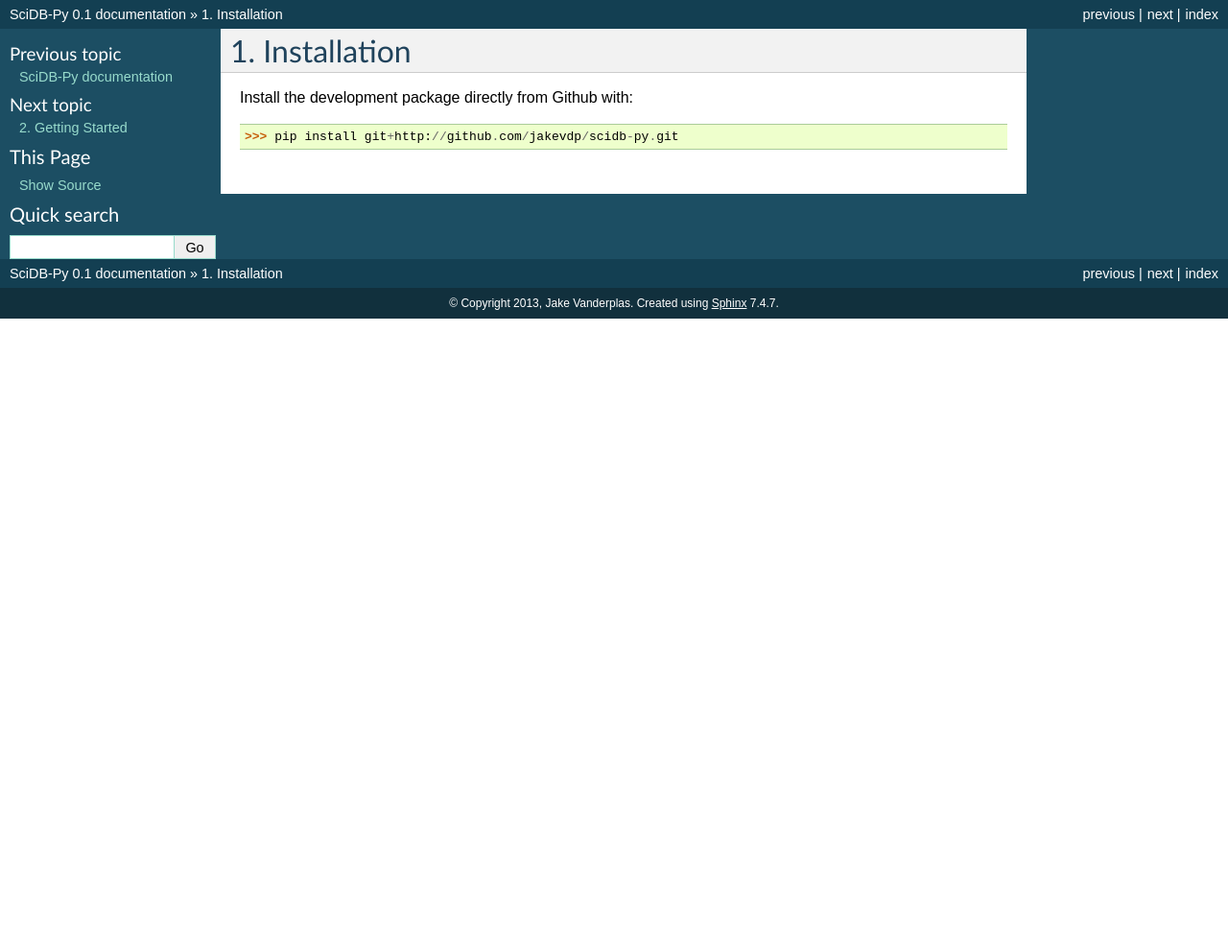
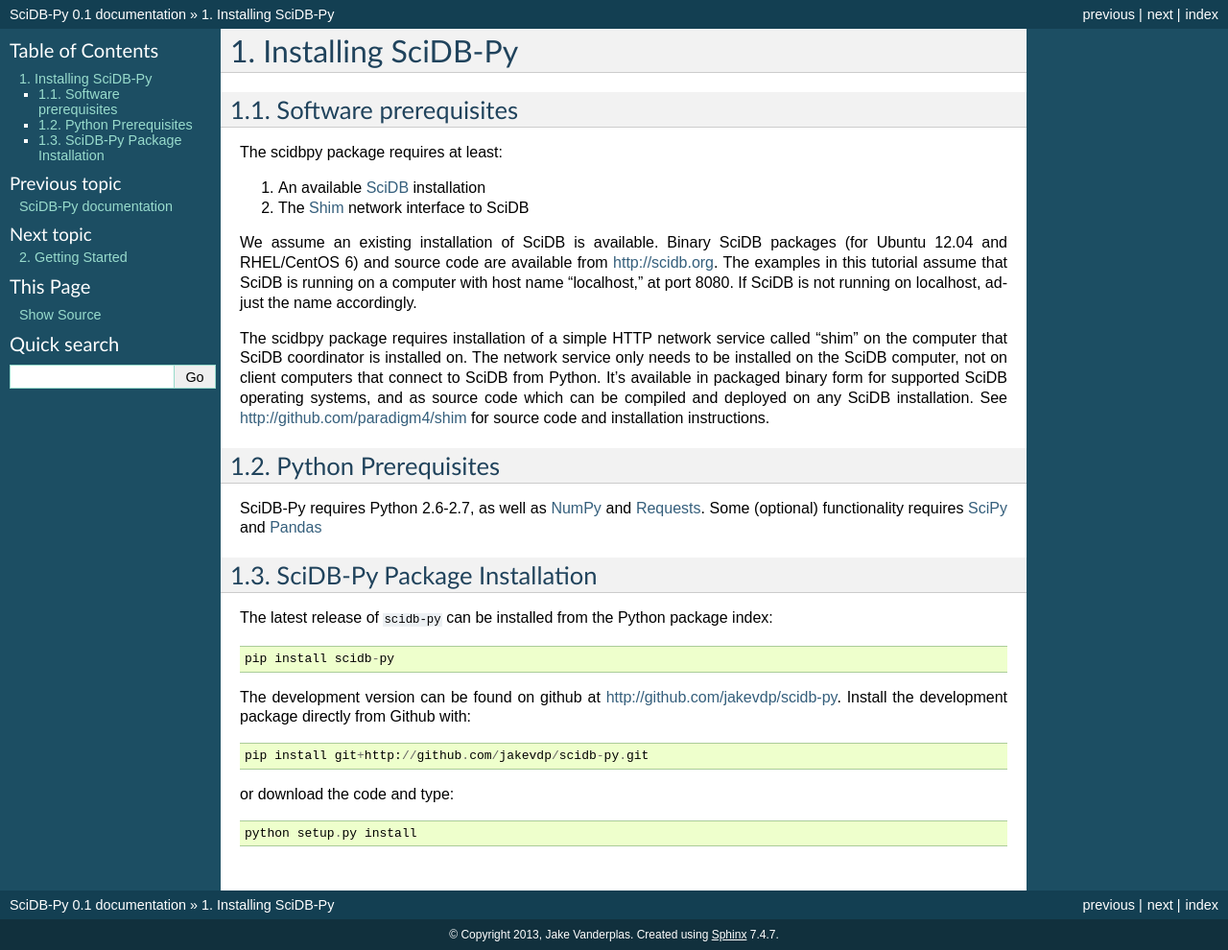
Before and after one commit to rvernica/SciDB-Py, a Sphinx documentation site: the page built from doc/install.rst, in a window 1280 px wide. Shown: the whole page at 96% size. Built offline with Sphinx 7.4.7, drawn with Linux system fonts in a browser that asks for light colours; formulas are drawn with MathJax 3; before the commit the page ends 900 px from its top, so only the background shows below that.

Commit message:
DOC: update install info

```diff
--- a/doc/getting_started.rst
+++ b/doc/getting_started.rst
@@ -5,4 +5,4 @@
 Getting Started
 ===============
 
-See the :ref:`tutorial` for more information.
+See :ref:`installing_scidbpy` and the :ref:`tutorial` for more information.
--- a/doc/install.rst
+++ b/doc/install.rst
@@ -1,7 +1,65 @@
-============
-Installation
-============
+.. _installing_scidbpy:
 
-Install the development package directly from Github with:
+===================
+Installing SciDB-Py
+===================
 
-    >>> pip install git+http://github.com/jakevdp/scidb-py.git
+
+Software prerequisites
+----------------------
+
+The scidbpy package requires at least:
+
+1. An available SciDB_ installation
+2. The Shim_ network interface to SciDB
+
+We assume an existing installation of SciDB is available. Binary SciDB packages
+(for Ubuntu 12.04 and RHEL/CentOS 6) and source code are available from
+http://scidb.org.  The examples in this tutorial assume that SciDB is running
+on a computer with host name "localhost," at port 8080.
+If SciDB is not running on localhost, adjust the name accordingly.
+
+The scidbpy package requires installation of a simple HTTP network service
+called "shim" on the computer that SciDB coordinator is installed on. The
+network service only needs to be installed on the SciDB computer, not on client
+computers that connect to SciDB from Python. It's available in packaged binary
+form for supported SciDB operating systems, and as source code which can be
+compiled and deployed on any SciDB installation.
+See http://github.com/paradigm4/shim  for source code and installation
+instructions.
+
+
+Python Prerequisites
+--------------------
+SciDB-Py requires Python 2.6-2.7, as well as NumPy_ and Requests_.  Some
+(optional) functionality requires SciPy_ and Pandas_
+
+
+SciDB-Py Package Installation
+-----------------------------
+The latest release of ``scidb-py`` can be installed from the Python
+package index::
+
+    pip install scidb-py
+
+The development version can be found on github at
+http://github.com/jakevdp/scidb-py.
+Install the development package directly from Github with::
+
+    pip install git+http://github.com/jakevdp/scidb-py.git
+
+or download the code and type::
+
+    python setup.py install
+
+.. _Shim: http://github.com/paradigm4/shim
+
+.. _SciDB: http://scidb.org/
+
+.. _NumPy: http://www.numpy.org
+
+.. _SciPy: http://www.scipy.org
+
+.. _Pandas: http://pandas.pydata.org/
+
+.. _Requests: http://docs.python-requests.org/
```
Also changed, not shown: README.rst (+21 -0 lines), doc/tutorial.rst (+3 -23 lines).
